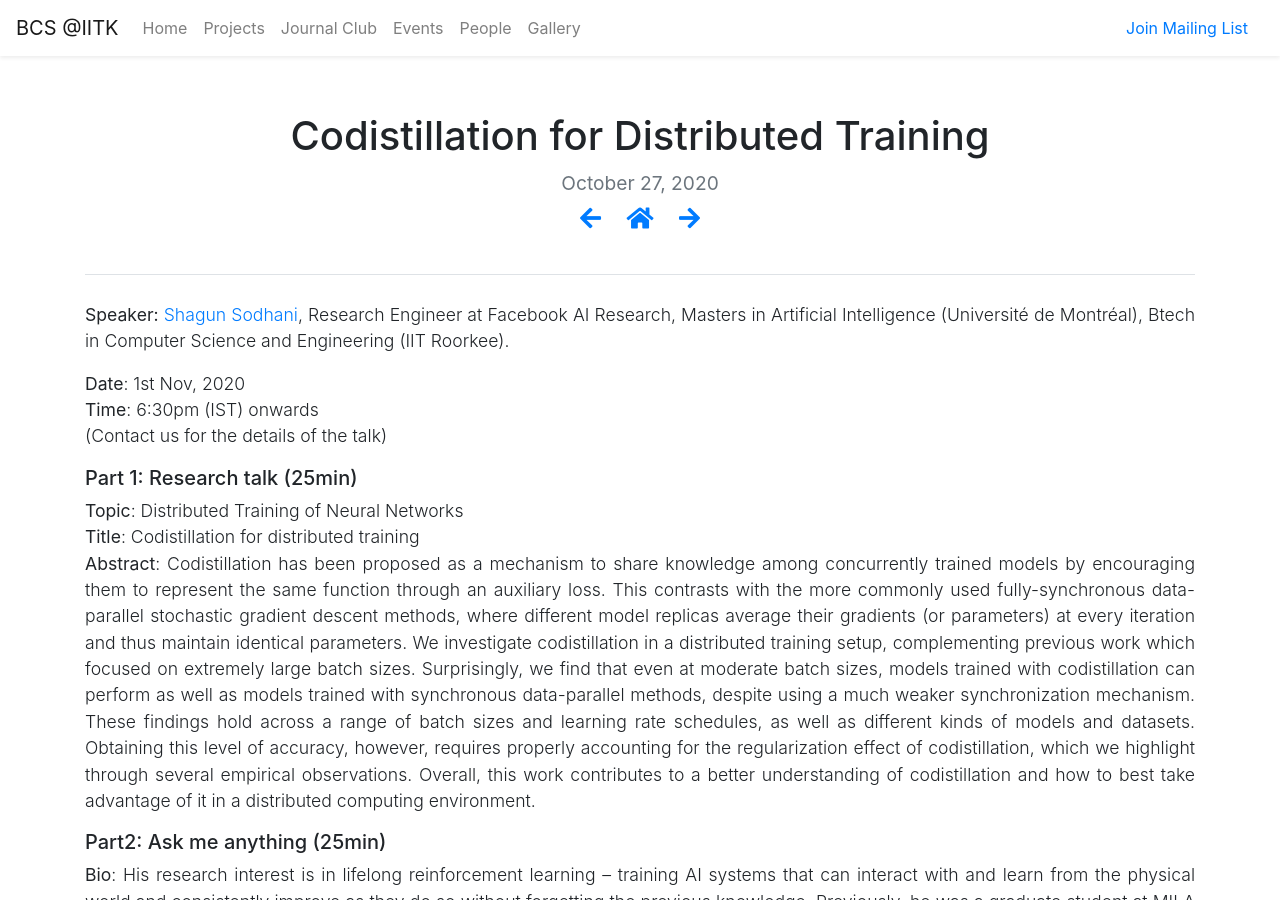
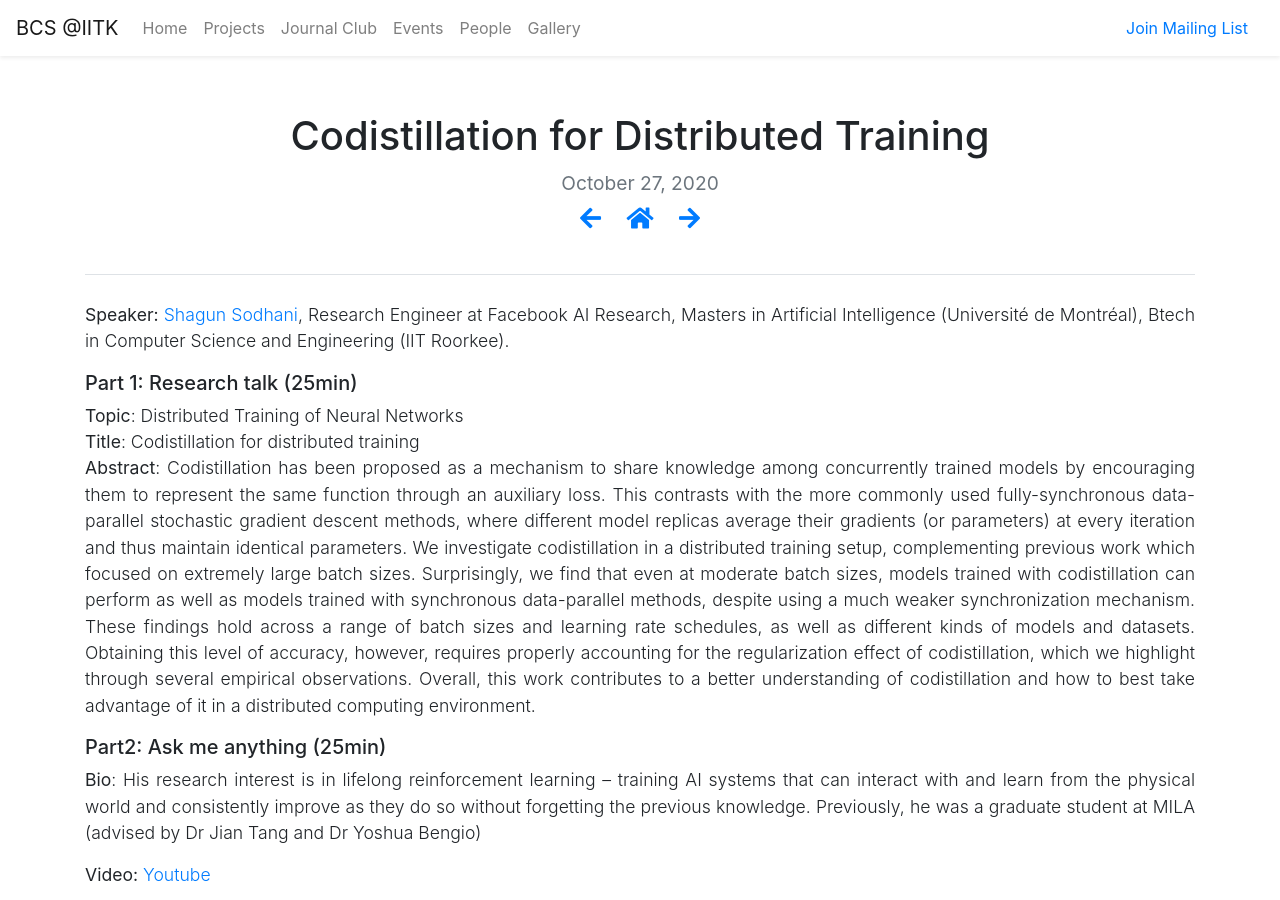
Before and after one commit to bcs-iitk/bcs-iitk.github.io, a Jekyll site: the page built from journal-club/_posts/2020-10-27-Codistillation-for-Distributed-Learning.md, in a window 1280 px wide and 900 px high. Built offline with Jekyll 4.4.1, drawn with Linux system fonts in a browser that asks for light colours; nearby versions of some CDN libraries.

Commit message:
Shagun's meeting video updated

```diff
--- a/journal-club/_posts/2020-10-27-Codistillation-for-Distributed-Learning.md
+++ b/journal-club/_posts/2020-10-27-Codistillation-for-Distributed-Learning.md
@@ -9,10 +9,6 @@
 
 **Speaker:** <a href="https://shagunsodhani.com/" target="_blank">Shagun Sodhani</a>, Research Engineer at Facebook AI Research, Masters in Artificial Intelligence (Université de Montréal), Btech in Computer Science and Engineering (IIT Roorkee). <br>
 
-<!--**Type:** Own PhD Research<br> -->
-**Date**: 1st Nov, 2020<br>
-**Time**: 6:30pm (IST) onwards <br>
-(Contact us for the details of the talk)<br>
 
 ##### Part 1: Research talk (25min)
 
@@ -25,5 +21,5 @@
 **Bio**: His research interest is in lifelong reinforcement learning -- training AI systems that can interact with and learn from the physical world and consistently improve as they do so without forgetting the previous knowledge. Previously, he was a graduate student at MILA (advised by Dr Jian Tang and Dr Yoshua Bengio)<br>
 
 <!--**Slide:** [Link](https://drive.google.com/file/d/1bvzZSB9BrHcEV0idbWQN_oo45o1zfdLg/view?usp=sharing) <br>-->
-<!--**Video:** [Youtube](https://www.youtube.com/watch?v=pBt0S221QRA&feature=youtu.be) <br>
-<iframe width="560" height="315" src="https://www.youtube.com/embed/pBt0S221QRA" frameborder="0" allow="accelerometer; autoplay; clipboard-write; encrypted-media; gyroscope; picture-in-picture" allowfullscreen></iframe>-->
+**Video:** [Youtube](https://www.youtube.com/watch?v=pBt0S221QRA&feature=youtu.be) <br>
+<iframe width="560" height="315" src="https://www.youtube.com/embed/-e1ncUd1R9w" frameborder="0" allow="accelerometer; autoplay; clipboard-write; encrypted-media; gyroscope; picture-in-picture" allowfullscreen></iframe>
```
